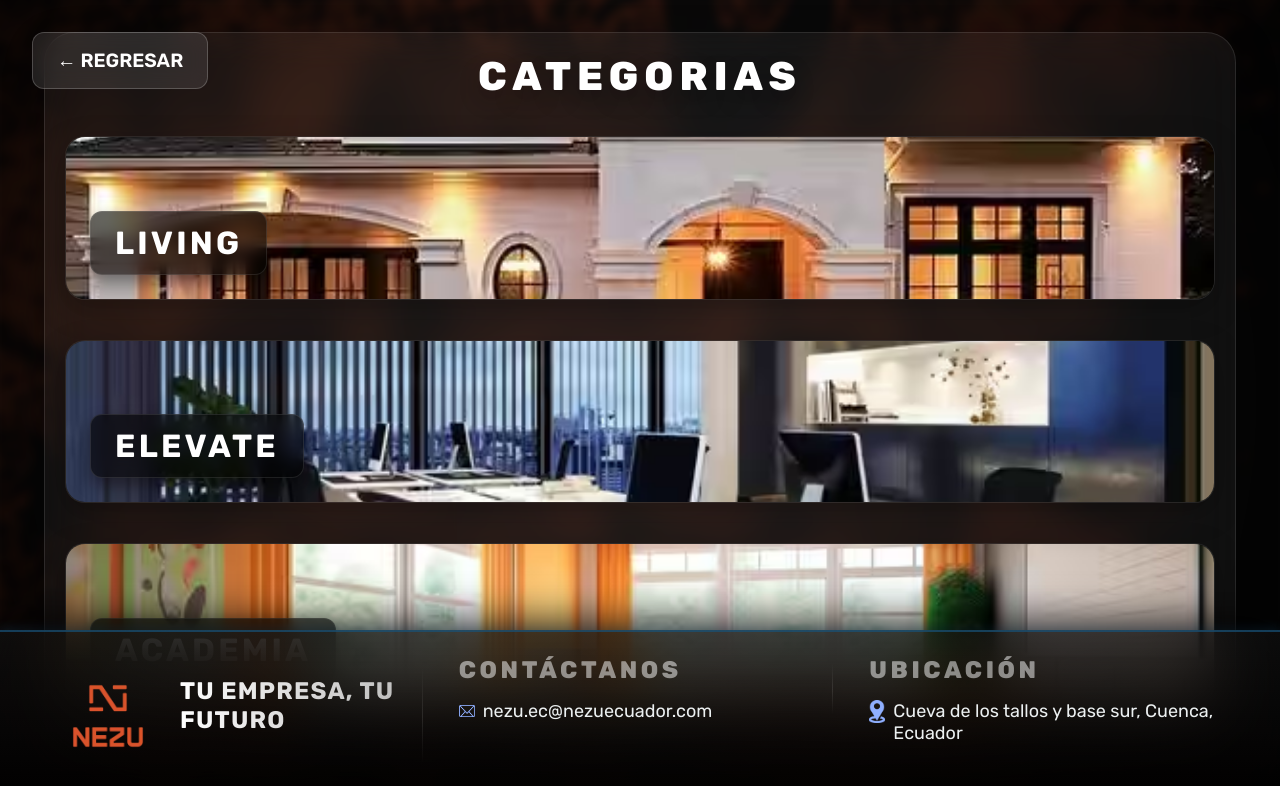
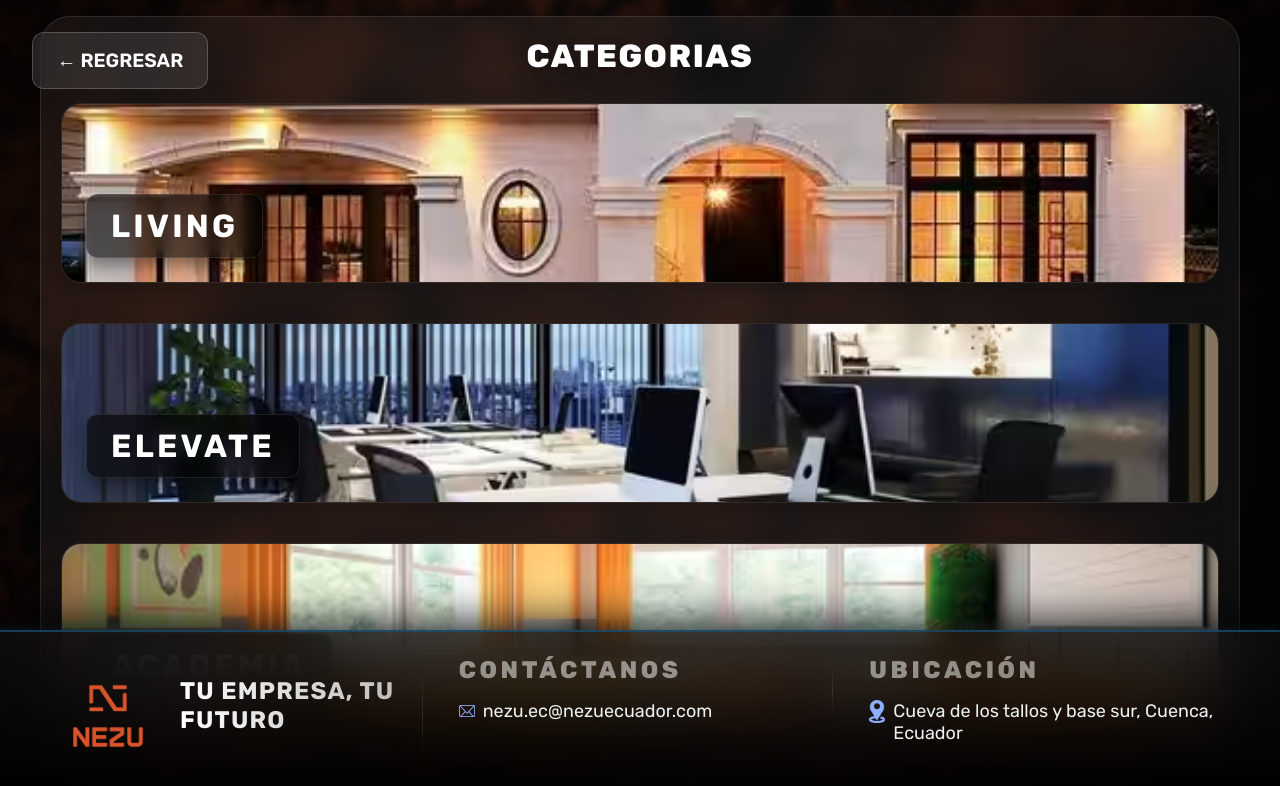
Before and after one commit to NezuSas/nezu-kiosk, a React (Vite) app: page /categories in a window 1280 px wide. Shown: the top 786 px of the page. Built offline with nearby package versions, Linux system fonts and the light colour scheme.

Commit message:
feat: ultra-compact vertical fit and scroll-to-top

```diff
--- a/src/components/common/Card/Card.module.css
+++ b/src/components/common/Card/Card.module.css
@@ -23,7 +23,7 @@
 
 .image {
     width: 100%;
-    height: 280px;
+    height: 220px;
     object-fit: cover;
     display: block;
     transition: transform 1.2s cubic-bezier(0.22, 1, 0.36, 1);
--- a/src/pages/Categories/Categories.module.css
+++ b/src/pages/Categories/Categories.module.css
@@ -2,7 +2,7 @@
     width: 100%;
     height: 100vh;
     height: 100dvh;
-    padding: 2rem;
+    padding: 1rem;
     display: flex;
     flex-direction: column;
     align-items: center;
@@ -64,13 +64,13 @@
 }
 
 .title {
-    font-size: 2.5rem;
+    font-size: 2rem;
     font-weight: 800;
     color: #fff;
     text-transform: uppercase;
     text-align: center;
-    margin-bottom: 1rem;
-    letter-spacing: 0.15em;
+    margin-bottom: 0.5rem;
+    letter-spacing: 0.1rem;
     font-family: 'Rubik-Variable', sans-serif;
     text-shadow: 0 10px 20px rgba(0, 0, 0, 0.3);
 }
--- a/src/pages/SubCategories/SubCategories.module.css
+++ b/src/pages/SubCategories/SubCategories.module.css
@@ -2,7 +2,7 @@
   width: 100%;
   height: 100vh;
   height: 100dvh;
-  padding: 2rem;
+  padding: 1rem;
   display: flex;
   flex-direction: column;
   align-items: center;
@@ -64,13 +64,13 @@
 }
 
 .title {
-  font-size: 2.2rem;
+  font-size: 1.8rem;
   font-weight: 800;
   color: #fff;
   text-transform: uppercase;
   text-align: center;
-  margin-bottom: 1rem;
-  letter-spacing: 0.15em;
+  margin-bottom: 0.5rem;
+  letter-spacing: 0.1rem;
   font-family: 'Rubik-Variable', sans-serif;
   text-shadow: 0 10px 25px rgba(0, 0, 0, 0.3);
 }
```
Also changed, not shown: src/components/common/ScrollToTop.tsx (added, +14 -0 lines).
